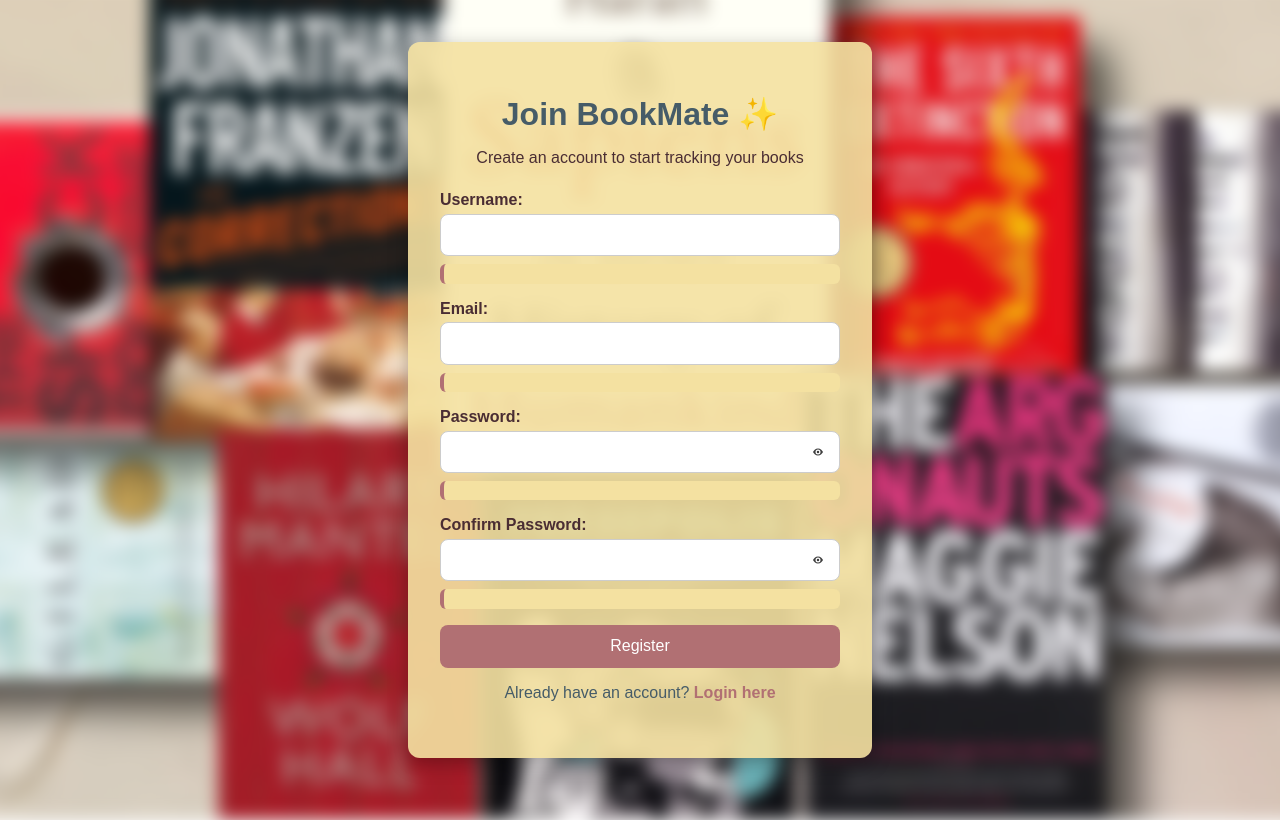
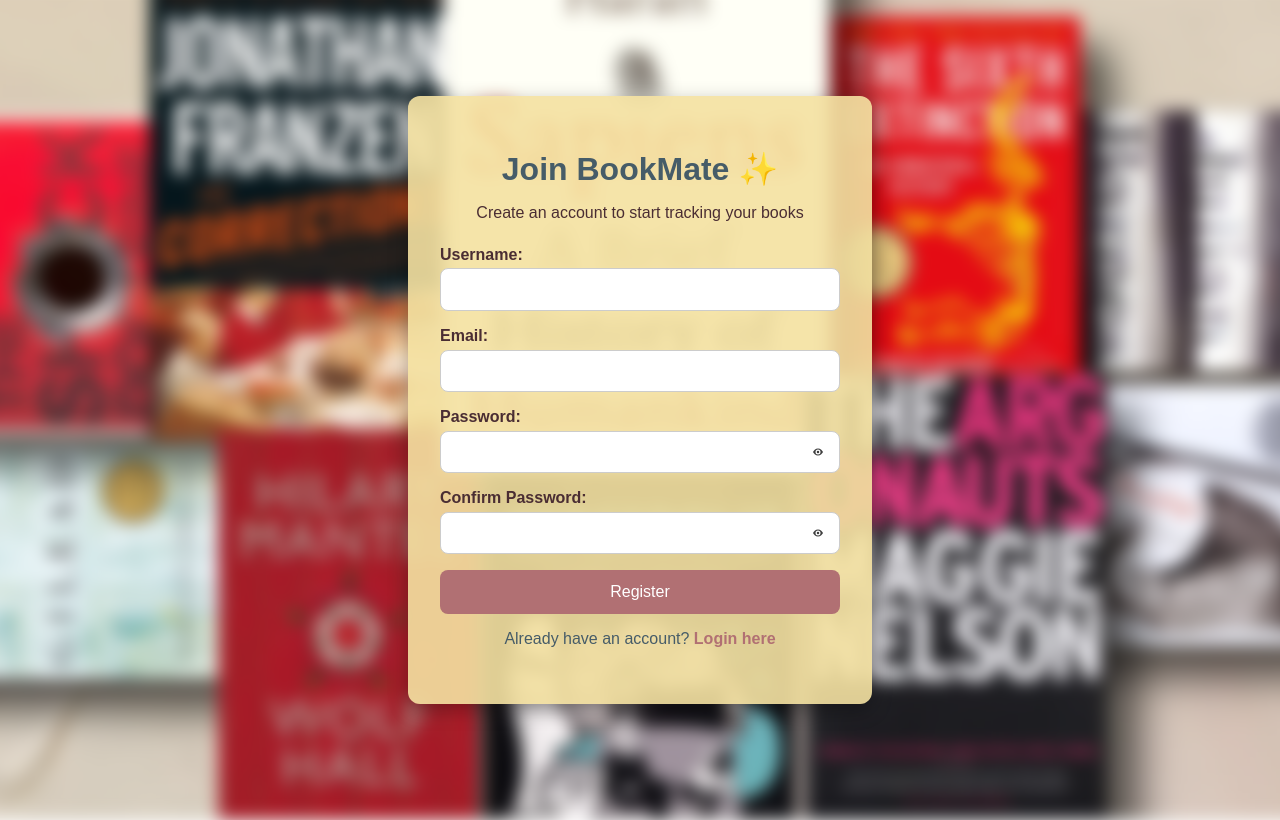
Before and after one commit to DaveC020/BookMate, a Django app: page /register/ in a window 1280 px wide. Run offline with Django 5.2, Linux system fonts and the light colour scheme.

Commit message:
fixing ui registration

```diff
--- a/BookMate/static/css/auth.css
+++ b/BookMate/static/css/auth.css
@@ -140,12 +140,41 @@
 /* optional: message + error styling to match your palette */
 .messages { margin-bottom: 1rem; }
 .alert, .error {
-  color: #4A2D33;
-  background: #F4E1A1;
-  border-left: 4px solid #B17073;
-  padding: .6rem .75rem;
-  border-radius: 6px;
-  margin: .5rem 0;
+  color: #ffffff;
+  background: #dc3545;
+  border-left: 3px solid #8b0000;
+  padding: 0.4rem 0.5rem;
+  border-radius: 4px;
+  margin: 0.3rem 0 0 0;
+  font-size: 0.875rem;
+}
+
+/* Django form error styling */
+.errorlist {
+  list-style: none;
+  padding: 0;
+  margin: 0.3rem 0 0 0;
+}
+
+.errorlist li {
+  color: #ffffff;
+  background: #dc3545;
+  border-left: 3px solid #8b0000;
+  padding: 0.4rem 0.5rem;
+  border-radius: 4px;
+  font-size: 0.875rem;
+  margin-bottom: 0.2rem;
+}
+
+/* Non-field errors styling */
+.form-errors p {
+  color: #ffffff !important;
+  background: #dc3545;
+  border-left: 3px solid #8b0000;
+  padding: 0.4rem 0.5rem;
+  border-radius: 4px;
+  font-size: 0.875rem;
+  margin: 0.3rem 0;
 }
 /* --- password toggle inside input --- */
 .pw-wrap { position: relative; }
--- a/BookMate/templates/register.html
+++ b/BookMate/templates/register.html
@@ -38,13 +38,17 @@
         <div class="input-group">
           {{ form.username.label_tag }}
           {{ form.username }}
-        <div class="error">{{ form.username.errors }}</div>
+          {% if form.username.errors %}
+            <div class="error">{{ form.username.errors }}</div>
+          {% endif %}
         </div>
 
         <div class="input-group">
           {{ form.email.label_tag }}
           {{ form.email }}
-          <div class="error">{{ form.email.errors }}</div>
+          {% if form.email.errors %}
+            <div class="error">{{ form.email.errors }}</div>
+          {% endif %}
         </div>
 
         <div class="input-group">
@@ -52,7 +56,9 @@
           <div class="pw-wrap">
             {{ form.password1}}
           </div>
-          <div class="error">{{ form.password1.errors }}</div>
+          {% if form.password1.errors %}
+            <div class="error">{{ form.password1.errors }}</div>
+          {% endif %}
         </div>
 
         <div class="input-group">
@@ -60,7 +66,9 @@
           <div class="pw-wrap">
             {{ form.password2 }}
           </div>
-          <div class="error">{{ form.password2.errors }}</div>
+          {% if form.password2.errors %}
+            <div class="error">{{ form.password2.errors }}</div>
+          {% endif %}
         </div>
         <button type="submit" class="btn-primary">Register</button>
       </form>
```
